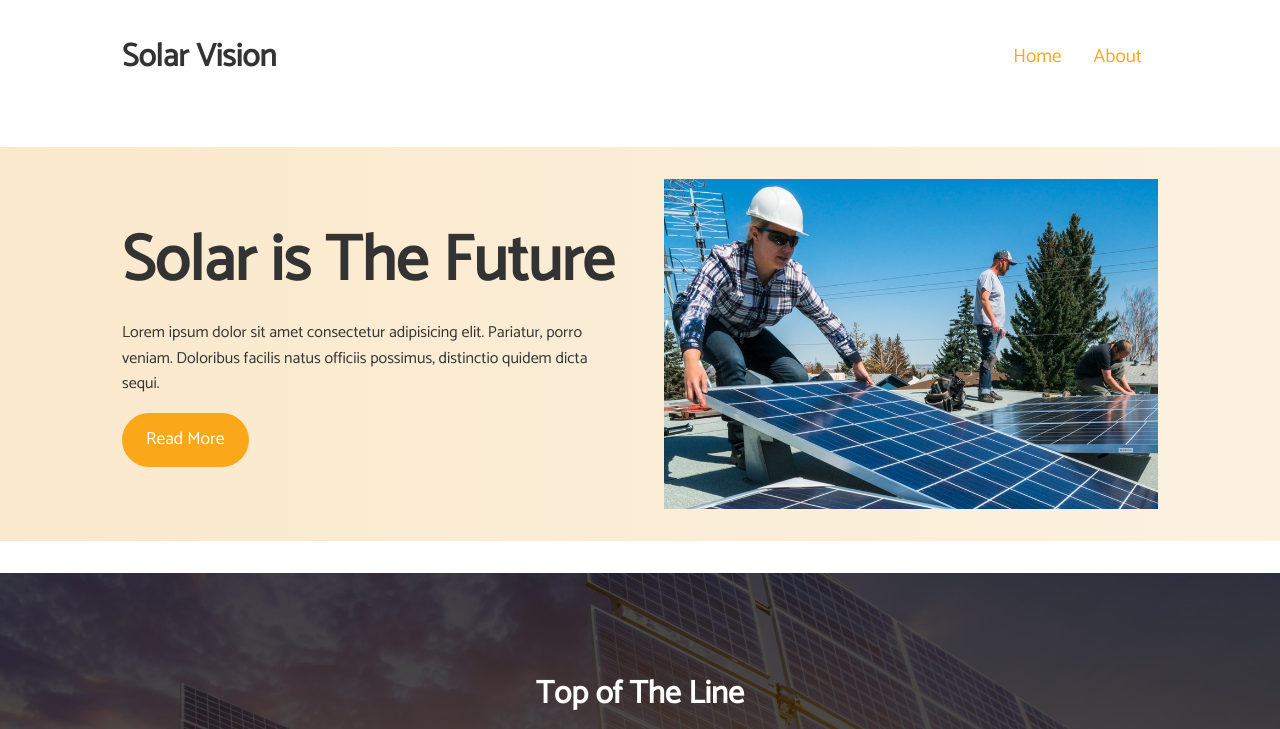
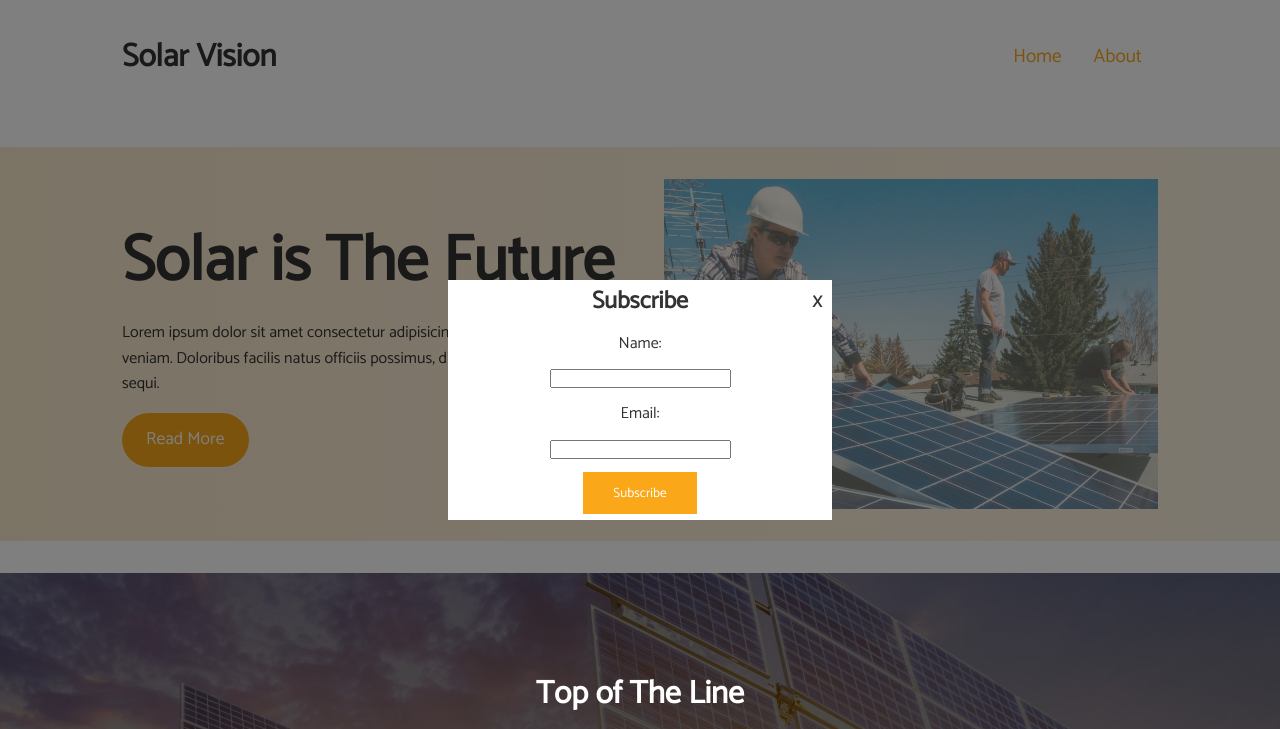
Before and after one commit to Dioris-cpu/solar, a website: page index.html in a window 1280 px wide. Both pictures are taken after a click on the link "Read More". Shown: the top 729 px of the page. Drawn offline with nearby package versions, Linux system fonts and the light colour scheme.

Commit message:
added subscribe form

```diff
--- a/index.html
+++ b/index.html
@@ -47,6 +47,21 @@
         <img src="dist/img/solarpanel1.jpg" alt="" />
       </div>
     </section>
+
+    <!--Pop-Up Form-->
+    <div class="modal-bg">
+        <div class="modal">
+            <h2>Subscribe</h2>
+            <label for="name">Name:</label>
+            <input type="text" name="name">
+            <label for="email">Email:</label>
+            <input type="email" name="email">
+            <button>Subscribe</button>
+            <span class="modal-close">X</span>
+        </div>
+    </div>
+
+
 
     <!--Text Overlay-->
 
@@ -155,10 +170,7 @@
       crossorigin="anonymous"
     ></script>
     <script src="dist/js/simple-lightbox.jquery.min.js"></script>
-    <script>
-      $(function () {
-        const $gallery = $(".gallery a").simpleLightbox();
-      });
-    </script>
+    <script src="dist/js/main.js"></script>
+    <script src="dist/js/script.js"></script>
   </body>
 </html>
```
Also changed, not shown: dist/css/style.css, dist/js/main.js (added), dist/js/script.js (added).
